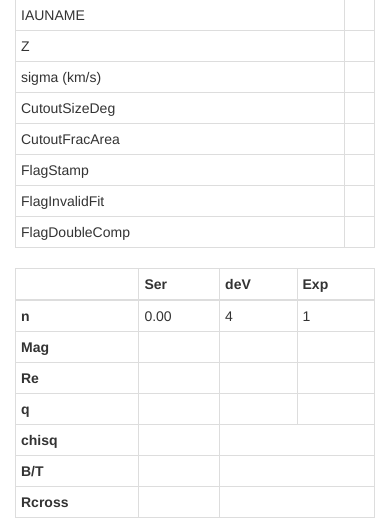
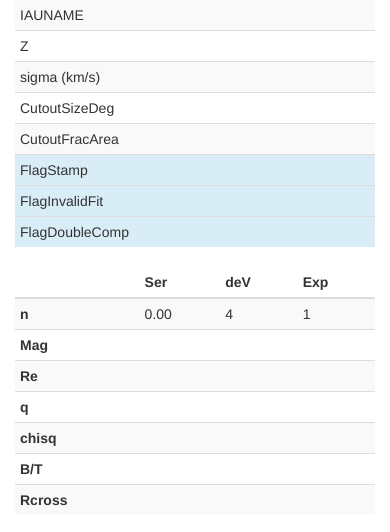
Before and after one commit to smoh/imageviewer, a Flask app: template templates/imageview.html in a window 390 px wide. Shown: the part 337-869 px from the top of the page. Run offline with Flask 2, Linux system fonts and the light colour scheme; the template is opened without the code that fills it, so the values that code supplies are empty; some libraries are stand-ins or nearby versions.

Commit message:
reamd and highlihght flag

```diff
--- a/templates/imageview.html
+++ b/templates/imageview.html
@@ -8,13 +8,15 @@
                 <button type="submit">Go</button>
             </form>
         </div>
-        <div class="col-sm-4">
+        <div class="col-sm-8">
             <ul class="list-inline">
                 <li><a href="/">home</a>
                 </li>
                 <li><a href="/{{pager.prev}}">prev</a> </li>
                 <li><a href="/{{pager.next}}">next</a> </li>
                 {% include 'links.html' %}
+                <!-- TODO -->
+                <li><a data-toggle="popover" title="README" data-content="readme">readme</a></li>
             </ul>
         </div>
 
@@ -35,4 +37,9 @@
         </div>
     </div>
 </div>
+<script>
+    $(function () {
+  $('[data-toggle="popover"]').popover()
+})
+</script>
 {% endblock %}
--- a/templates/table.html
+++ b/templates/table.html
@@ -1,5 +1,5 @@
 <div class="col-sm-4">
-  <table class="table table-bordered table-condensed">
+  <table class="table table-condensed table-striped">
     <tbody>
         <tr>
           <td>IAUNAME</td>
@@ -21,15 +21,15 @@
             <td>CutoutFracArea</td>
             <td>{{CutoutFracArea}}</td>
         </tr>
-        <tr>
+        <tr class="info">
           <td>FlagStamp</td>
           <td>{{FlagStamp}}</td>
         </tr>
-        <tr>
+        <tr class="info">
           <td>FlagInvalidFit</td>
           <td>{{FlagInvalidFit}}</td>
         </tr>
-        <tr>
+        <tr class="info">
           <td>FlagDoubleComp</td>
           <td>{{FlagDoubleComp}}</td>
         </tr>
@@ -39,7 +39,7 @@
 </div>
 
 <div class="col-sm-6">
-<table class="table table-bordered table-condensed">
+<table class="table table-condensed table-striped">
 <thead>
   <th></th>
   <th>Ser</th>
```
